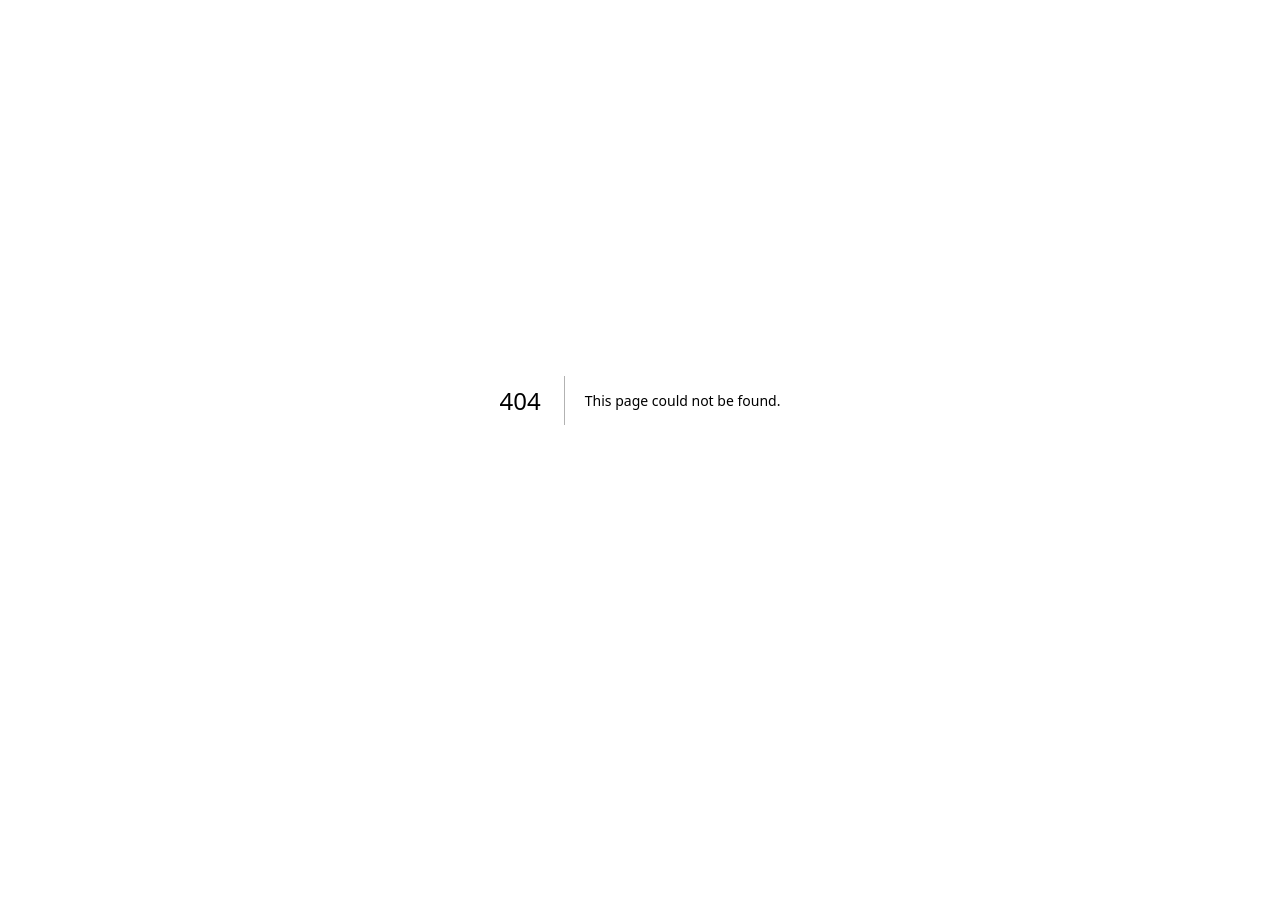
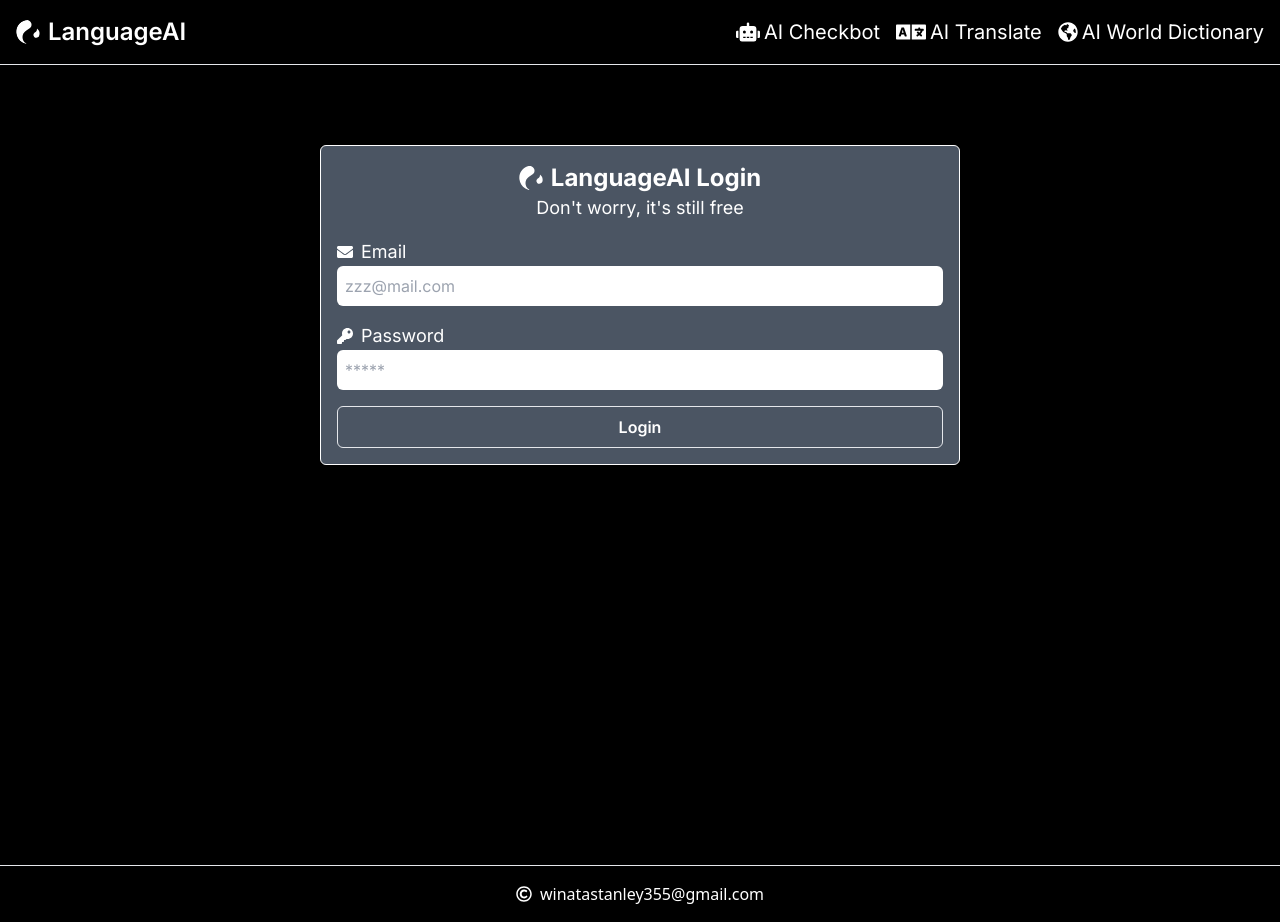
Before and after one commit to stanley355/canvas, a Next.js app: page /login in a window 1280 px wide. Before the commit this address had no page. Before the commit the page ends 800 px from the top, so only its background shows below. Built offline with nearby package versions, Linux system fonts and the light colour scheme.

Commit message:
Login form

```diff
--- a/src/common/components/Layout.tsx
+++ b/src/common/components/Layout.tsx
@@ -12,7 +12,7 @@
   return (
     <>
       <Header />
-      <main className={classNames("h-min-screen", inter.className)}>
+      <main className={classNames("h-screen", inter.className)}>
         {children}
       </main>
       <Footer />
--- /dev/null
+++ b/src/modules/login/components/loginForm.tsx
@@ -0,0 +1,54 @@
+import Button from "@/common/components/Button";
+import React from "react";
+import { FaEnvelope, FaKey } from "react-icons/fa";
+import { SiTaichilang } from "react-icons/si";
+
+const LoginForm = () => {
+  return (
+    <div className="border border-white bg-gray-600 rounded-md p-4 mt-20 w-3/4 lg:w-1/2">
+      <h1 className="flex flex-row items-center justify-center text-2xl font-bold">
+        <SiTaichilang />
+        <span className="ml-2">LanguageAI Login</span>
+      </h1>
+      <h2 className="text-center text-lg mb-4">Don't worry, it's still free</h2>
+      <form
+        onSubmit={(e: React.FormEvent) => {
+          e.preventDefault();
+        }}
+      >
+        <div className="flex flex-col mb-4">
+          <label htmlFor="email_input" className="flex flex-row items-center">
+            <FaEnvelope />
+            <span className="text-lg ml-2">Email</span>
+          </label>
+          <input
+            type="email"
+            name="email"
+            id="email_input"
+            aria-label="email_input"
+            placeholder="zzz@mail.com"
+            className="p-2 rounded-md text-black"
+          />
+        </div>
+        <div className="flex flex-col mb-4">
+          <label htmlFor="email_input" className="flex flex-row items-center">
+            <FaKey />
+            <span className="text-lg ml-2">Password</span>
+          </label>
+          <input
+            type="password"
+            name="password"
+            id="password_input"
+            aria-label="password_input"
+            placeholder="*****"
+            className="p-2 rounded-md text-black"
+          />
+        </div>
+
+        <Button type="button" title="Login" wrapperClassName="text-center p-2 bg-transparent border rounded-md font-semibold"/>
+      </form>
+    </div>
+  );
+};
+
+export default LoginForm;
--- /dev/null
+++ b/src/pages/login.tsx
@@ -0,0 +1,15 @@
+import React from "react";
+import Layout from "@/common/components/Layout";
+import LoginForm from "@/modules/login/components/loginForm";
+
+const LoginPage = () => {
+  return (
+    <Layout>
+      <div className="container mx-auto flex items-center justify-center">
+        <LoginForm />
+      </div>
+    </Layout>
+  );
+};
+
+export default LoginPage;
```
